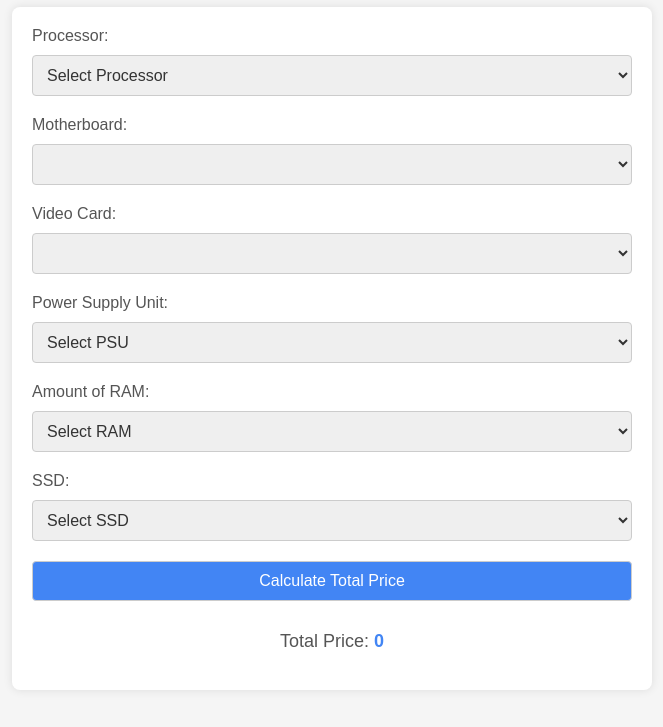
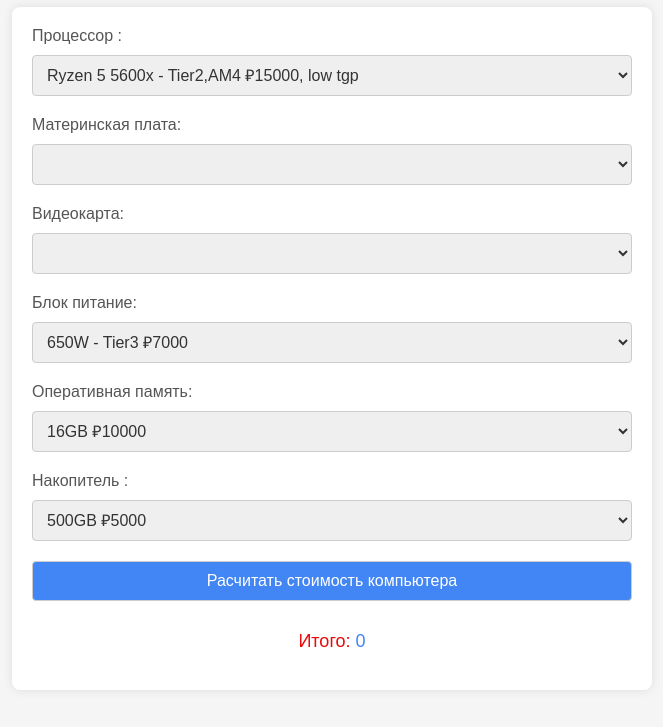
Before and after one commit to Git-Tuan/components2, a plain HTML site: page index.html in a window 1280 px wide. Shown: the part 73-800 px from the top of the page, without its empty margins (308-971 px from the left). Drawn offline with Linux system fonts and the light colour scheme.

Commit message:
Update index.html

```diff
--- a/index.html
+++ b/index.html
@@ -1,4 +1,3 @@
-
 <!DOCTYPE html>
 <html lang="en">
 
@@ -11,7 +10,7 @@
             font-family: 'Arial', sans-serif;
             margin: 20px;
             background-color: #f5f5f5;
-            color: #333;
+            color: #d70707;
         }
 
         h1 {
@@ -55,24 +54,22 @@
             font-size: 18px;
             text-align: center;
             margin-top: 10px;
-            color: #555;
+            color: #ea0909;
         }
 
         .price {
             color: #4285f4;
-            font-weight: bold;
         }
     </style>
 </head>
 
 <body>
-    <h1>Build Your PC</h1>
+    <h1>Построй свой компьютер</h1>
 
     <main>
-        <label for="processor">Processor:</label>
+        <label for="processor">Процессор :</label>
         <select name="processor" id="proc" onchange="updateMotherboards(); updateVideoCard();">
             <!-- AMD Ryzen Processors -->
-            <option value="" selected disabled>Select Processor</option>
             <option value="amd_ryzen_5600x" data-compatibility="AM4, AMD, 5000, Tier2" data-price="15000">Ryzen 5 5600x - Tier2,AM4 <span class="price">₽15000</span>, low tgp</option>
             <option value="amd_ryzen_5800x" data-compatibility="AM4, AMD, 5000, Tier1" data-price="24000">Ryzen 7 5800x - Tier1,AM4 <span class="price">₽24000</span>, high tgp</option>
             <option value="amd_ryzen_5950x" data-compatibility="AM4, AMD, 5000, Tier0" data-price="65000">Ryzen 9 5950x - Tier0,AM4 <span class="price">₽65000</span>, very high tgp</option>
@@ -91,41 +88,38 @@
             <option value="intel_13900k" data-compatibility="LGA1700, Intel, 13000, Tier0" data-price="60000">Core i9-13900k - Tier0,LGA1700 <span class="price">₽60000</span>, very high tgp</option>
         </select>
 
-        <label for="motherboard">Motherboard:</label>
+        <label for="motherboard">Материнская плата:</label>
         <select name="motherboard" id="matka">
             <!-- (Motherboard options...) -->
         </select>
 
-        <label for="videocard">Video Card:</label>
+        <label for="videocard">Видеокарта:</label>
         <select name="videocard" id="gpu">
             <!-- (Video card options...) -->
         </select>
-        <label for="powersupply">Power Supply Unit:</label>
+        <label for="powersupply">Блок питание:</label>
         <select name="powersupply" id="psu">
-            <option value="" selected disabled>Select PSU</option>
             <option value="psu_650w" data-price="7000">650W - Tier3 <span class="price">₽7000</span></option>
             <option value="psu_850w" data-price="10000">850W - Tier2 <span class="price">₽10000</span></option>
             <option value="psu_1000w" data-price="12000">1000W - Tier1 <span class="price">₽12000</span></option>
             <option value="psu_1200w" data-price="16000">1200W - Tier0 <span class="price">₽16000</span></option>
         </select>
 
-        <label for="ram">Amount of RAM:</label>
+        <label for="ram">Оперативная память:</label>
         <select name="ram" id="ram">
-            <option value="" selected disabled>Select RAM</option>
             <option value="ram_16gb" data-price="10000">16GB <span class="price">₽10000</span></option>
             <option value="ram_32gb" data-price="14000">32GB <span class="price">₽14000</span></option>
         </select>
 
-        <label for="ssd">SSD:</label>
+        <label for="ssd">Накопитель :</label>
         <select name="ssd" id="ssd">
-            <option value="" selected disabled>Select SSD</option>
             <option value="ssd_500gb" data-price="5000">500GB <span class="price">₽5000</span></option>
             <option value="ssd_1tb" data-price="9000">1TB <span class="price">₽9000</span></option>
             <option value="ssd_2tb" data-price="13000">2TB <span class="price">₽13000</span></option>
             <option value="ssd_3tb" data-price="16000">3TB <span class="price">₽16000</span></option>
         </select>
-        <button onclick="calculateTotal()">Calculate Total Price</button>
-        <p>Total Price: <span id="totalPrice" class="price">0</span></p>
+        <button onclick="calculateTotal()">Расчитать стоимость компьютера</button>
+        <p>Итого: <span id="totalPrice" class="price">0</span></p>
     </main>
 
     <script>
```
